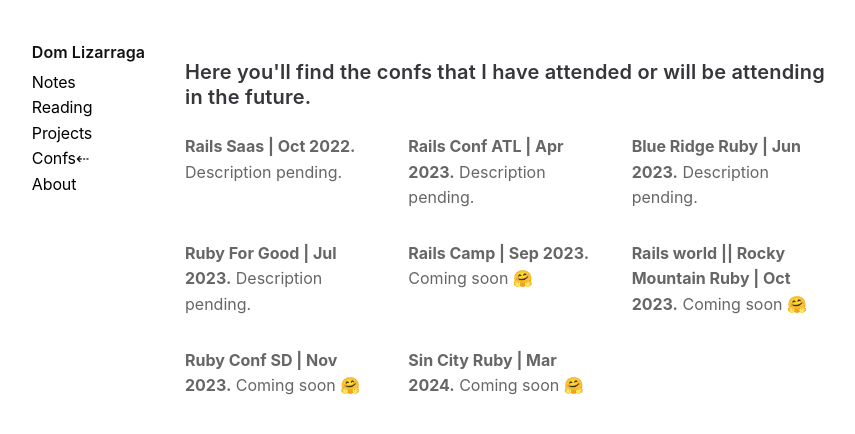
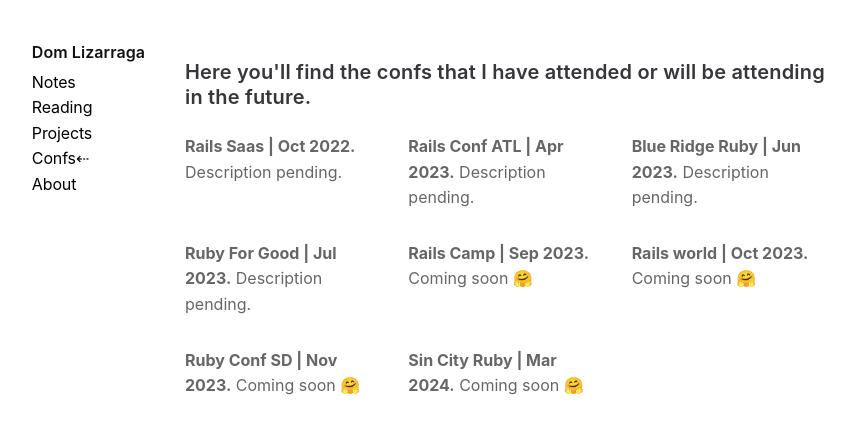
Before and after one commit to dominiclizarraga/dominiclizarraga.github.io, a Jekyll site: the page built from confs.html, in a window 1280 px wide. Shown: the top 434 px of the page, without its empty margins (135-990 px from the left). Built offline with Jekyll 4.4.1, drawn with Linux system fonts in a browser that asks for light colours.

Commit message:
modify conf

```diff
--- a/confs.html
+++ b/confs.html
@@ -25,9 +25,9 @@
     description: Coming soon 🤗
     link: https://west.railscamp.us/
 
-  - name: Rails world || Rocky Mountain Ruby | Oct 2023.
+  - name: Rails world | Oct 2023.
     description: Coming soon 🤗
-    link: https://rockymtnruby.dev/
+    link: https://rubyonrails.org/world
 
   - name: Ruby Conf SD | Nov 2023.
     description: Coming soon 🤗
```
Also changed, not shown: 4 other files.
